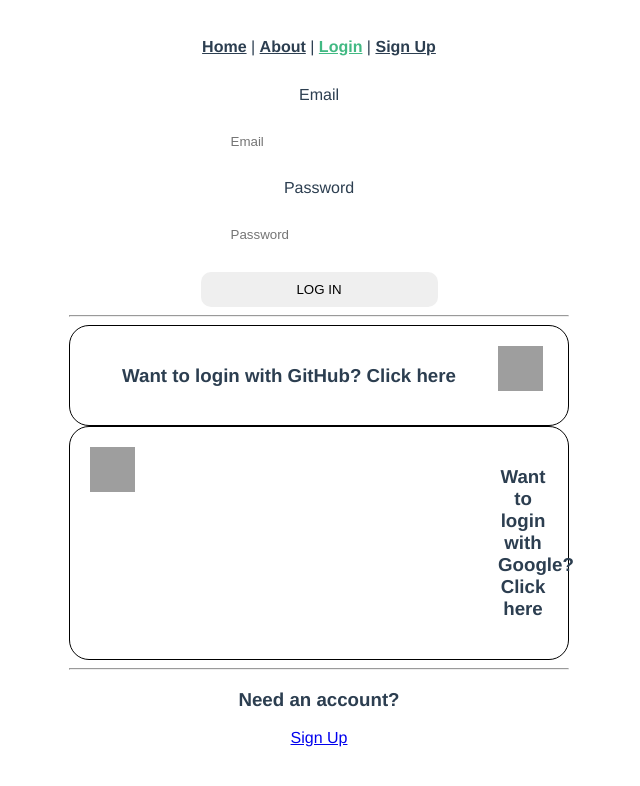
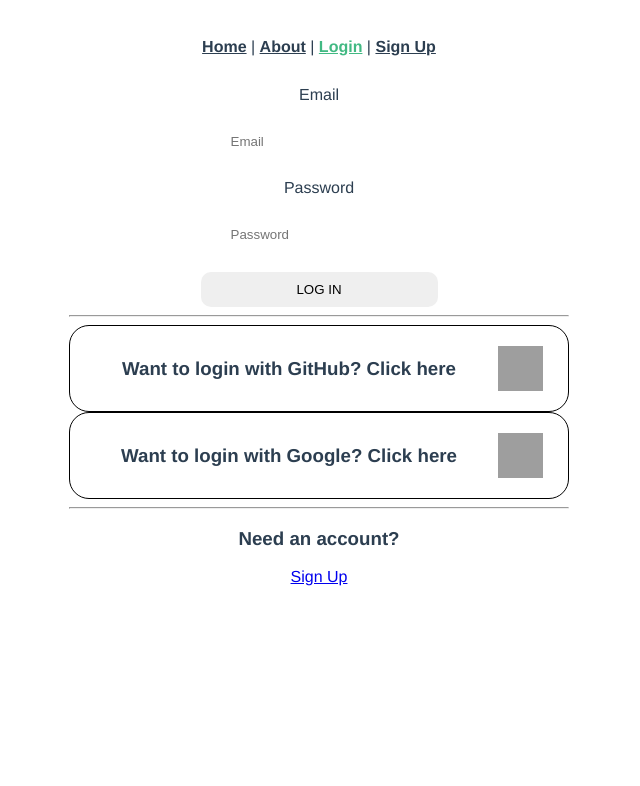
Before and after one commit to frappaaa/Vue-Firebase-Auth, a Vue app: page /login in a window 1280 px wide. Shown: the top 786 px of the page, without its empty margins (321-961 px from the left). Built offline with nearby package versions, Linux system fonts and the light colour scheme; no server answers; grey boxes are pictures that could not be loaded.

Commit message:
Fix: order of the elements in button google was wrong

```diff
--- a/src/views/Login.vue
+++ b/src/views/Login.vue
@@ -35,12 +35,12 @@
       >
     </div>
     <div class="button-google">
+      <h3 @click="loginGoogle">Want to login with Google? Click here</h3>
       <img
         src="https://s.svgbox.net/social.svg?ic=google&fill=000000"
         width="45px"
         height="45px"
       >
-      <h3 @click="loginGoogle">Want to login with Google? Click here</h3>
     </div>
 
     <hr>
@@ -158,6 +158,9 @@
     grid-template-columns: 1fr 50px;
     grid-gap: 10px;
     place-content: center;
+    h3 {
+      margin: auto;
+    }
   }
 }
 </style>
```
